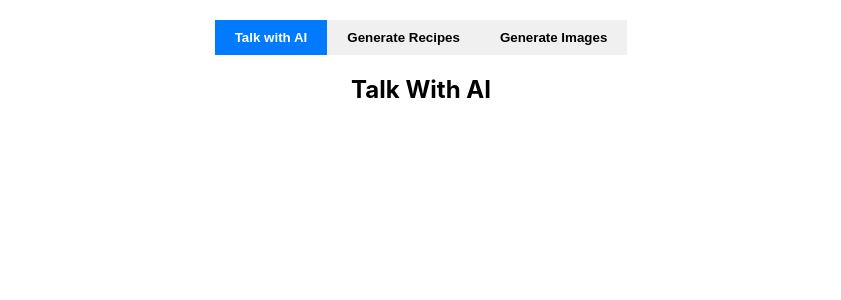
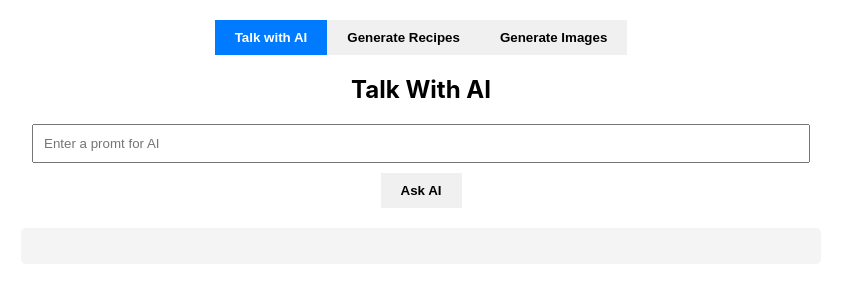
Before and after one commit to pauloalvesm/react-ai-study, a React (Vite) app: page / in a window 1280 px wide. Shown: the top 300 px of the page, without its empty margins (219-1060 px from the left). Built offline with nearby package versions, Linux system fonts and the light colour scheme.

Commit message:
feat: implement layout for talk with AI

```diff
--- a/src/pages/chat/TalkWithAI.jsx
+++ b/src/pages/chat/TalkWithAI.jsx
@@ -1,9 +1,39 @@
-import React from "react";
+import React, { useState } from "react";
+import api from "../../services/api";
 
 export default function TalkWithAI() {
+    const [prompt, setPrompt] = useState("");
+    const [chatResponse, setChatResponse] = useState("");
+
+    const askAi = async () => {
+        try {
+            const response = await api.get(`ask-ai-options`, {
+                params: { prompt }
+            });
+
+            const data = await response.data;
+            console.log(data);
+            setChatResponse(data);
+        } catch (error) {
+            console.log("Error generating response: ", error);
+        }
+    }
+
     return (
         <div>
-           <h2>Talk With AI</h2>
+            <h2>Talk With AI</h2>
+            <input
+                type="text"
+                value={prompt}
+                onChange={(e) => setPrompt(e.target.value)}
+                placeholder="Enter a promt for AI"
+            />
+
+            <button onClick={askAi}>Ask AI</button>
+
+            <div className="output">
+                <p>{chatResponse}</p>
+            </div>
         </div>
     );
 }
```
